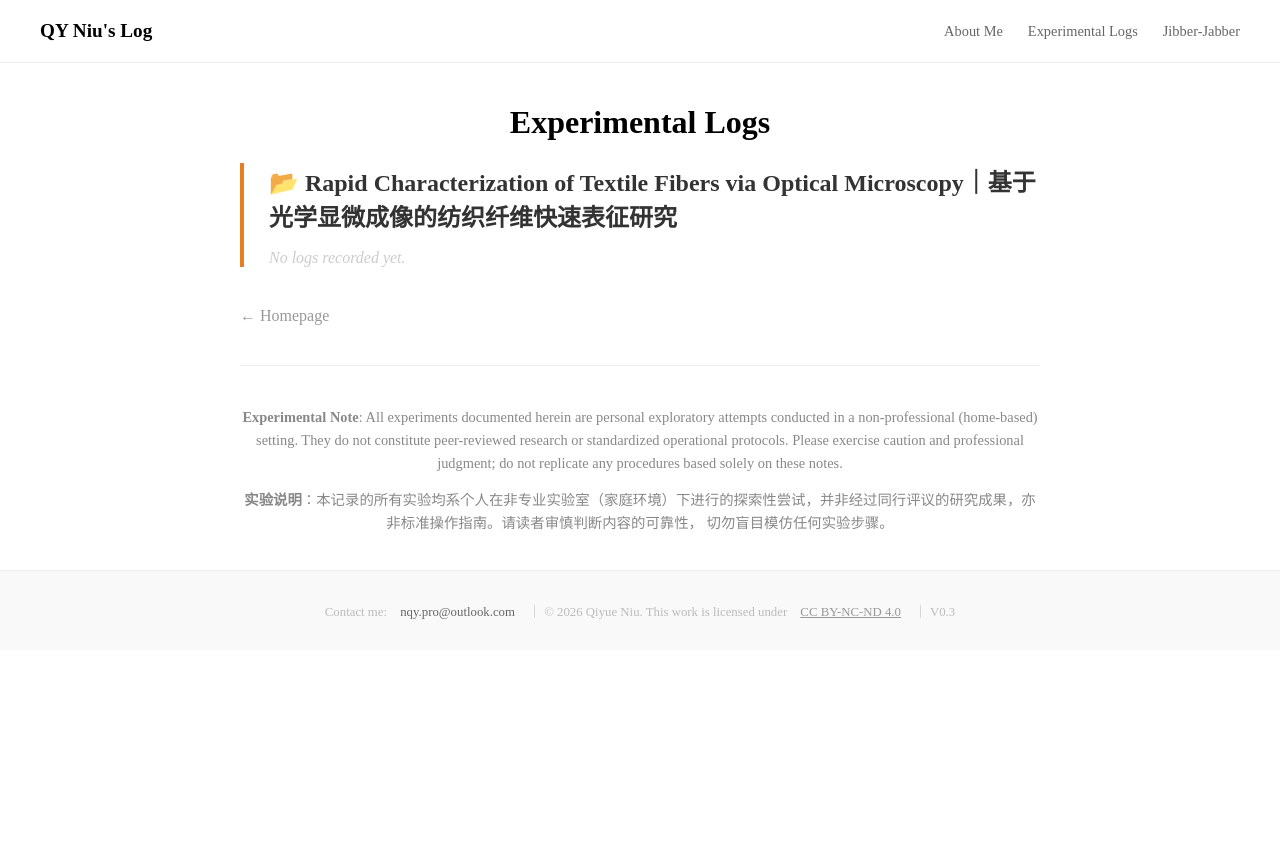
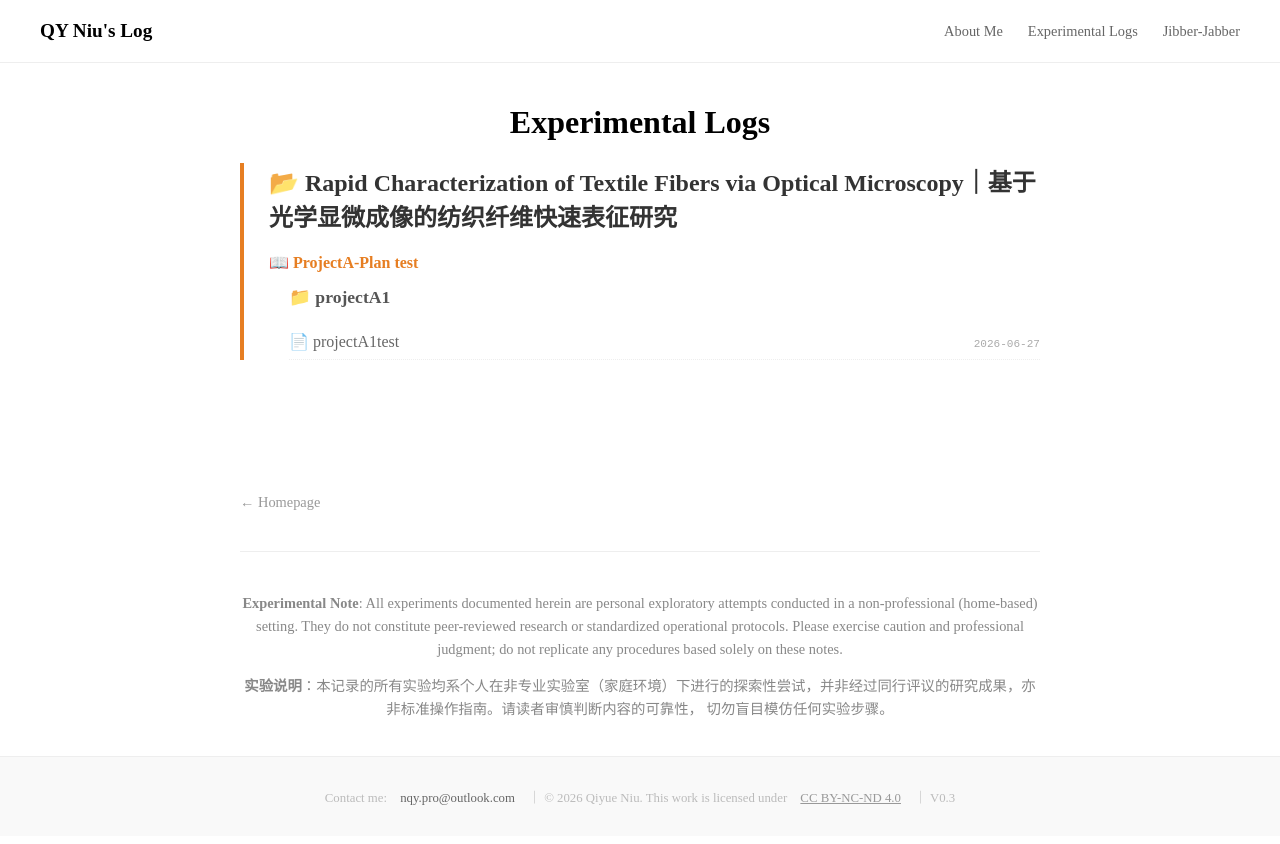
Before and after one commit to nqy-exp/nqy-exp.github.io, a Jekyll site: the page built from _projects/index.md, in a window 1280 px wide. Shown: the top 844 px of the page. Built offline with Jekyll 4.4.1, drawn with Linux system fonts in a browser that asks for light colours.

Commit message:
fix project stru

```diff
--- a/_projects/index.md
+++ b/_projects/index.md
@@ -8,22 +8,21 @@ permalink: /projects/
 <div style="max-width: 800px; margin: 0 auto; padding: 20px;">
 
 <style>
-  /* 树状目录容器 */
+  /* 整个树状容器 */
   .project-tree { list-style: none; padding-left: 0; }
 
-  /* 一级项目组 (Project A) */
+  /* 一级项目组容器 */
   .project-group {
     margin-bottom: 40px;
     border-left: 4px solid #e67e22;
     padding-left: 25px;
   }
 
-  /* 一级项目标题 (带翻译) */
+  /* 一级项目标题：不可点击，仅作为视觉分类 */
   .project-main-title {
     font-size: 1.5em;
     font-weight: bold;
     color: #333;
-    text-decoration: none;
     display: block;
     margin-bottom: 15px;
   }
@@ -43,21 +42,33 @@ permalink: /projects/
     display: block;
   }
 
-  /* 具体日志条目 */
+  /* 日志条目样式 */
   .log-item {
     list-style: none;
     padding: 8px 0;
     border-bottom: 1px dotted #eee;
     display: flex;
     justify-content: space-between;
+    align-items: baseline;
   }
 
+  /* Plan (总纲) 的特殊样式 */
+  .plan-item {
+    margin-bottom: 10px;
+    padding: 5px 0;
+  }
+  .plan-link {
+    color: #e67e22; /* 让 Plan 看起来跟普通日志不一样，更像入口 */
+    font-weight: bold;
+    text-decoration: none;
+  }
+
+  /* 普通日志链接样式 */
   .log-link {
     text-decoration: none;
     color: #666;
     transition: 0.2s;
   }
-
   .log-link:hover {
     color: #e67e22;
     padding-left: 5px;
@@ -69,50 +80,64 @@ permalink: /projects/
     font-family: monospace;
   }
 
-  .back-link { display: block; margin-top: 40px; text-decoration: none; color: #999; }
+  .back-link { display: block; margin-top: 40px; text-decoration: none; color: #999; font-size: 0.9em; }
 </style>
 
 <h1 style="text-align: center;">Experimental Logs</h1>
 
 <div class="project-tree">
-  {% comment %} 第一步：找到所有的一级项目 (type: plan) {% endcomment %}
+  {% comment %} 第一步：找到所有的一级项目 (通过 type: plan) {% endcomment %}
   {% assign all_plans = site.projects | where: "type", "plan" %}
 
   {% for plan in all_plans %}
     <div class="project-group">
-      <!-- 显示长标题 -->
-      <a href="{{ plan.url }}" class="project-main-title">
+      <!-- 1. 一级项目标题：不再是链接，仅展示长标题 -->
+      <span class="project-main-title">
         📂 {{ site.project_mapping[plan.project] | default: plan.title }}
-      </a>
+      </span>
 
-      {% comment %} 第二步：寻找属于这个 project 的所有日志 {% endcomment %}
-      {% assign all_logs_in_this_project = site.projects | where: "project", plan.project | where: "type", "log" %}
+      {% comment %} 第二步：寻找属于该 project 的所有内容 {% endcomment %}
+      {% assign all_items_in_this_project = site.projects | where: "project", plan.project %}
 
-      {% if all_logs_in_this_project.size > 0 %}
-        <!-- 第三步：将这些日志按 sub_project 进行分组展示 -->
-        {% assign sub_ids = all_logs_in_this_project | map: "sub_project" | uniq %}
+      {% if all_items_in_this_project.size > 0 %}
+
+        <!-- A. 展示该项目的【总纲/Plan】 -->
+        {% comment %} 我们从当前循环的 plan 对象中直接使用 {% endcomment %}
+        <div class="plan-item">
+          <a href="{{ plan.url }}" class="plan-link">📖 {{ plan.title }}</a>
+        </div>
+
+        <!-- B. 展示该项目下的所有子项目分组 -->
+        {% comment %} 提取所有的 sub_project ID {% endcomment %}
+        {% assign sub_ids = all_items_in_this_project | map: "sub_project" | uniq %}
 
         {% for sub in sub_ids %}
-          <div class="sub-project-container">
-            <span class="sub-project-title">📁 {{ sub }}</span>
-            <ul style="list-style: none; padding-left: 0;">
-              {% for log in all_logs_in_this_project %}
-                {% if log.sub_project == sub %}
-                  <li class="log-item">
-                    <a href="{{ log.url }}" class="log-link">📄 {{ log.title }}</a>
-                    <span class="log-date">{{ log.date | date: "%Y-%m-%d" }}</span>
-                  </li>
-                {% endif %}
-              {% endfor %}
-            </ul>
-          </div>
+          {% if sub != nil %}
+            <div class="sub-project-container">
+              <span class="sub-project-title">📁 {{ sub }}</span>
+              <ul style="list-style: none; padding-left: 0;">
+                {% for item in all_items_in_this_project %}
+                  <!-- 只显示属于当前子项目的 log 类型笔记 -->
+                  {% if item.sub_project == sub and item.type == "log" %}
+                    <li class="log-item">
+                      <a href="{{ item.url }}" class="log-link">📄 {{ item.title }}</a>
+                      <span class="log-date">{{ item.date | date: "%Y-%m-%d" }}</span>
+                    </li>
+                  {% endif %}
+                {% endfor %}
+              </ul>
+            </div>
+          {% endif %}
         {% endfor %}
+
       {% else %}
         <p style="color: #ccc; font-style: italic;">No logs recorded yet.</p>
       {% endif %}
     </div>
   {% endfor %}
 </div>
+
+<br><br><br>
 
 <a href="/" class="back-link">← Homepage</a>
 
--- a/_projects/projectA/projectA1/projectA1-test.md
+++ b/_projects/projectA/projectA1/projectA1-test.md
@@ -1,8 +1,8 @@
 ---
 layout: projects-layout
 title: projectA1test
-project: projectA1
-sub_project: Task 01
+project: projectA
+sub_project: projectA1
 type: log
 date: 2026-06-27
 ---
```
Also changed, not shown: _projects/Test project.md (deleted, +0 -7 lines).
